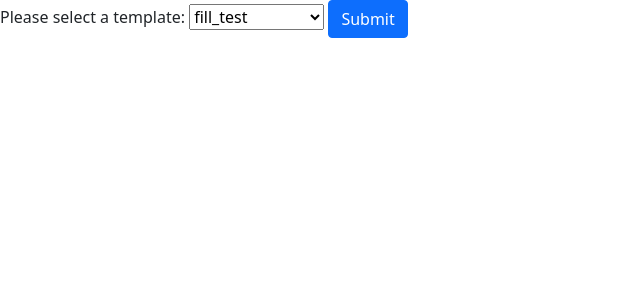
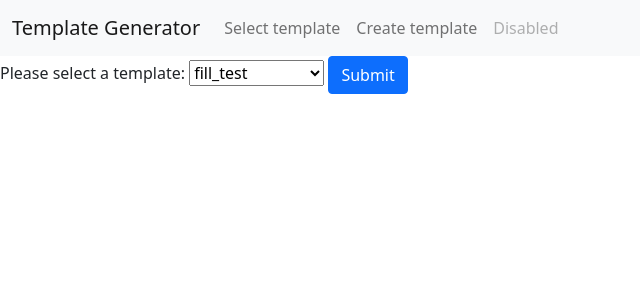
Before and after one commit to tllau/Template-Generator, a Flask app: page / in a window 1280 px wide. Shown: the top 300 px of the page, without its empty margins (0-640 px from the left). Run offline with Flask 2, Linux system fonts and the light colour scheme.

Commit message:
working on bootstrap

```diff
--- a/templates/index.html
+++ b/templates/index.html
@@ -1,4 +1,7 @@
 {% extends "layout.html" %}
+{% block title %}
+Select Template
+{% endblock %}
 {% block main %}
 	<form action="/fill_in_template" method="GET">
 		<label for="template">Please select a template:</label>
--- a/templates/layout.html
+++ b/templates/layout.html
@@ -9,6 +9,27 @@
         <title>{% block title %}{% endblock %}</title>
     </head>
     <body>
+		<nav class="navbar navbar-expand-lg navbar-light bg-light">
+		  <div class="container-fluid">
+			<a class="navbar-brand" href="#">Template Generator</a>
+			<button class="navbar-toggler" type="button" data-bs-toggle="collapse" data-bs-target="#navbarNav" aria-controls="navbarNav" aria-expanded="false" aria-label="Toggle navigation">
+			  <span class="navbar-toggler-icon"></span>
+			</button>
+			<div class="collapse navbar-collapse" id="navbarNav">
+			  <ul class="navbar-nav">
+				<li class="nav-item">
+				  <a class="nav-link" href="/">Select template</a>
+				</li>
+				<li class="nav-item">
+				  <a class="nav-link" href="#">Create template</a>
+				</li>
+				<li class="nav-item">
+				  <a class="nav-link disabled" href="#" tabindex="-1" aria-disabled="true">Disabled</a>
+				</li>
+			  </ul>
+			</div>
+		  </div>
+		</nav>
 		{% block main %}{% endblock %}
 	<!-- bootstrap 5.0-->
 	<script src="https://cdn.jsdelivr.net/npm/bootstrap@5.0.0-beta2/dist/js/bootstrap.bundle.min.js" integrity="sha384-b5kHyXgcpbZJO/tY9Ul7kGkf1S0CWuKcCD38l8YkeH8z8QjE0GmW1gYU5S9FOnJ0" crossorigin="anonymous"></script>
```
Also changed, not shown: templates/fill_in_template.html (+22 -5 lines), templates/result.html (line endings or trailing spaces).
